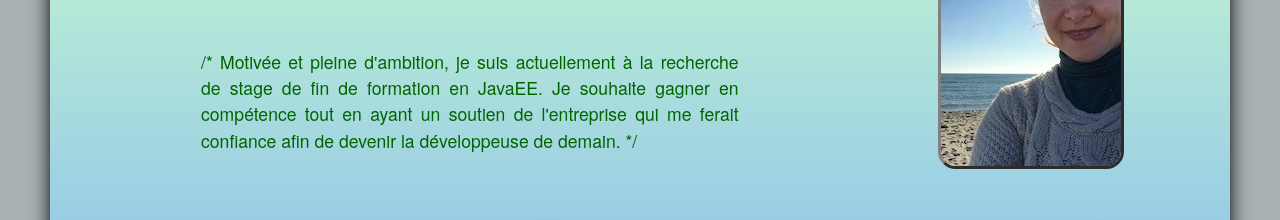
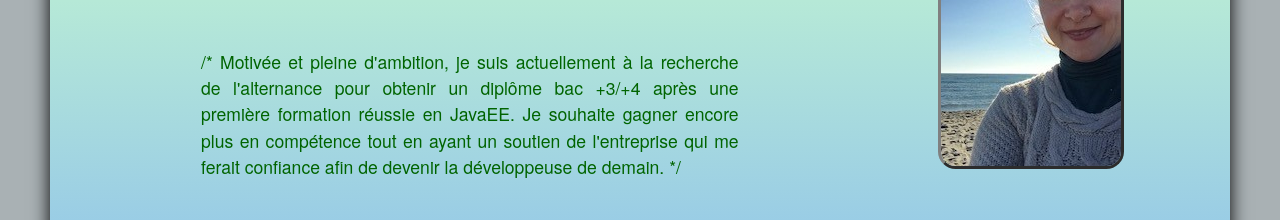
Before and after one commit to oksana-l/cv1, a plain HTML site: page index.html in a window 1280 px wide. Shown: the part 172-392 px from the top of the page. Drawn offline with nearby package versions, Linux system fonts and the light colour scheme.

Commit message:
Update index.html

```diff
--- a/index.html
+++ b/index.html
@@ -17,8 +17,8 @@
             <header class="col-md-8 col-sm-12">
                 <h1>Oksana &nbsp;Yastrebova / Leroy </h1>
                 <h2>Développeuse &nbsp;WEB</h2>
-                <p class="comment">/* Motivée et pleine d'ambition, je suis actuellement à la recherche de stage de fin
-                    de formation en JavaEE. Je souhaite gagner en compétence tout en ayant un soutien de l'entreprise
+                <p class="comment">/* Motivée et pleine d'ambition, je suis actuellement à la recherche de l'alternance pour obtenir un diplôme bac +3/+4 après une première
+                    formation réussie en JavaEE. Je souhaite gagner encore plus en compétence tout en ayant un soutien de l'entreprise
                     qui me ferait confiance afin de devenir la développeuse
                     de demain. */</p>
             </header>
```
